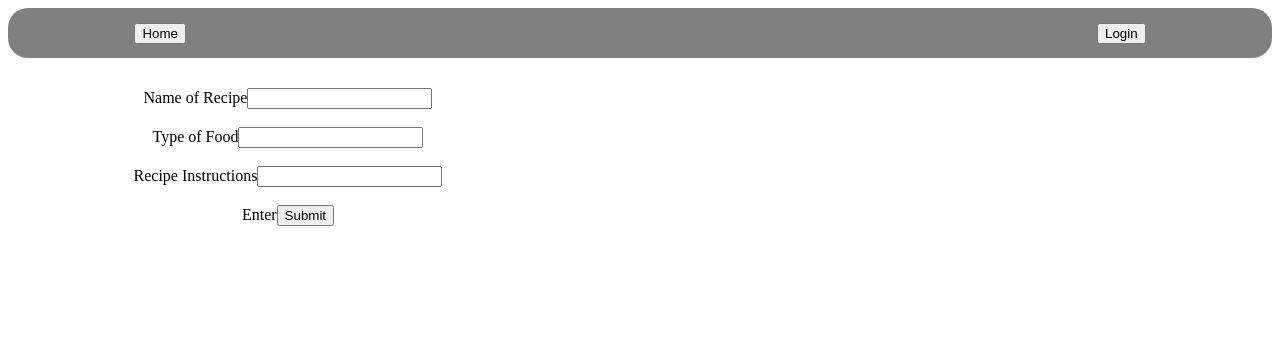
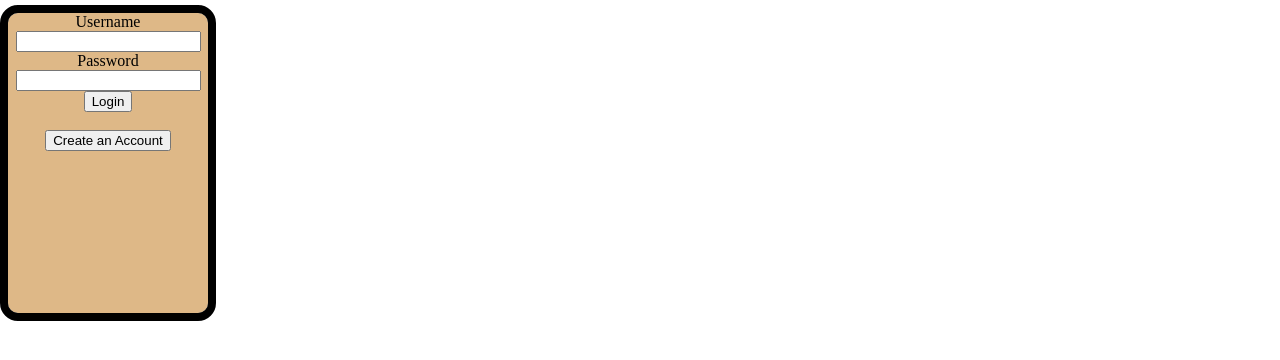
Before and after one commit to HyperionPanda/RecipeSite, an Angular app: page /login in a window 1280 px wide. Before the commit this address led to /. Shown: the top 360 px of the page. Built offline with nearby package versions, Linux system fonts and the light colour scheme.

Commit message:
added basic mandatory login

```diff
--- a/src/app/app.component.html
+++ b/src/app/app.component.html
@@ -1,7 +1,5 @@
 <router-outlet>
-
-  <app-navbar></app-navbar>
-  <app-textrecipe></app-textrecipe>
-  <!-- <app-imagedrag></app-imagedrag> -->
-
+  <!-- <app-navbar></app-navbar>
+  <app-textrecipe></app-textrecipe> -->
+    <!-- <app-imagedrag></app-imagedrag> -->
 </router-outlet>
--- a/src/app/app.component.ts
+++ b/src/app/app.component.ts
@@ -13,4 +13,6 @@ import { ImageDragComponent } from './components/image-drag/image-drag.component
 })
 export class AppComponent {
   title = 'RecipeSite';
+  loggedIn : String;
+  constructor(){this.loggedIn = ""}
 }
--- a/src/app/app.routes.ts
+++ b/src/app/app.routes.ts
@@ -1,3 +1,4 @@
 import { Routes } from '@angular/router';
+import { LoginComponent } from './components/login/login.component';
 
-export const routes: Routes = [];
+export const routes: Routes = [{path:'login', component:LoginComponent}, {path: '', redirectTo: '/login', pathMatch: 'full'}];
--- /dev/null
+++ b/src/app/components/login/login.component.css
@@ -0,0 +1,11 @@
+#container{
+    width:200px;
+    height:300px;
+    background-color: burlywood;
+    margin-top: 1%;
+    margin-right: 1%;
+    text-align: center;
+
+    outline:.5em solid black;
+    border-radius: 10px;
+}
--- /dev/null
+++ b/src/app/components/login/login.component.html
@@ -0,0 +1,16 @@
+<div id = "container" >
+    <label for = "username">Username</label>
+    <input  id ="username" type = "text" />
+
+    <label for = "password">Password</label>
+    <input id ="password" type = "password" />
+
+    <label for = "submitAccountInfo"></label>
+    <input id ="submitAccountInfo" type = "submit" value="Login" (click) = "verifyAccount()" />
+
+    <br/><br/>
+
+    <label for = "noAccount"></label>
+    <input id = "noAccount" type = "submit" value="Create an Account"/>
+
+</div>
--- /dev/null
+++ b/src/app/components/login/login.component.ts
@@ -0,0 +1,27 @@
+import { Component, ElementRef } from '@angular/core';
+
+@Component({
+  selector: 'app-login',
+  standalone: true,
+  imports: [],
+  templateUrl: './login.component.html',
+  styleUrl: './login.component.css'
+})
+export class LoginComponent {
+
+  constructor(private el : ElementRef){}
+
+  verifyAccount(){
+
+    const username = this.el.nativeElement.querySelector("#username").value;
+    const password = this.el.nativeElement.querySelector("#password").value;
+
+    /* Call to back-end to verify username and password */
+    try{
+
+    }catch(e){
+      alert("Username/Password given does not match known account")
+    }
+  }
+
+}
```
Also changed, not shown: 1 other file (tests, documents, lock files or other folders).
